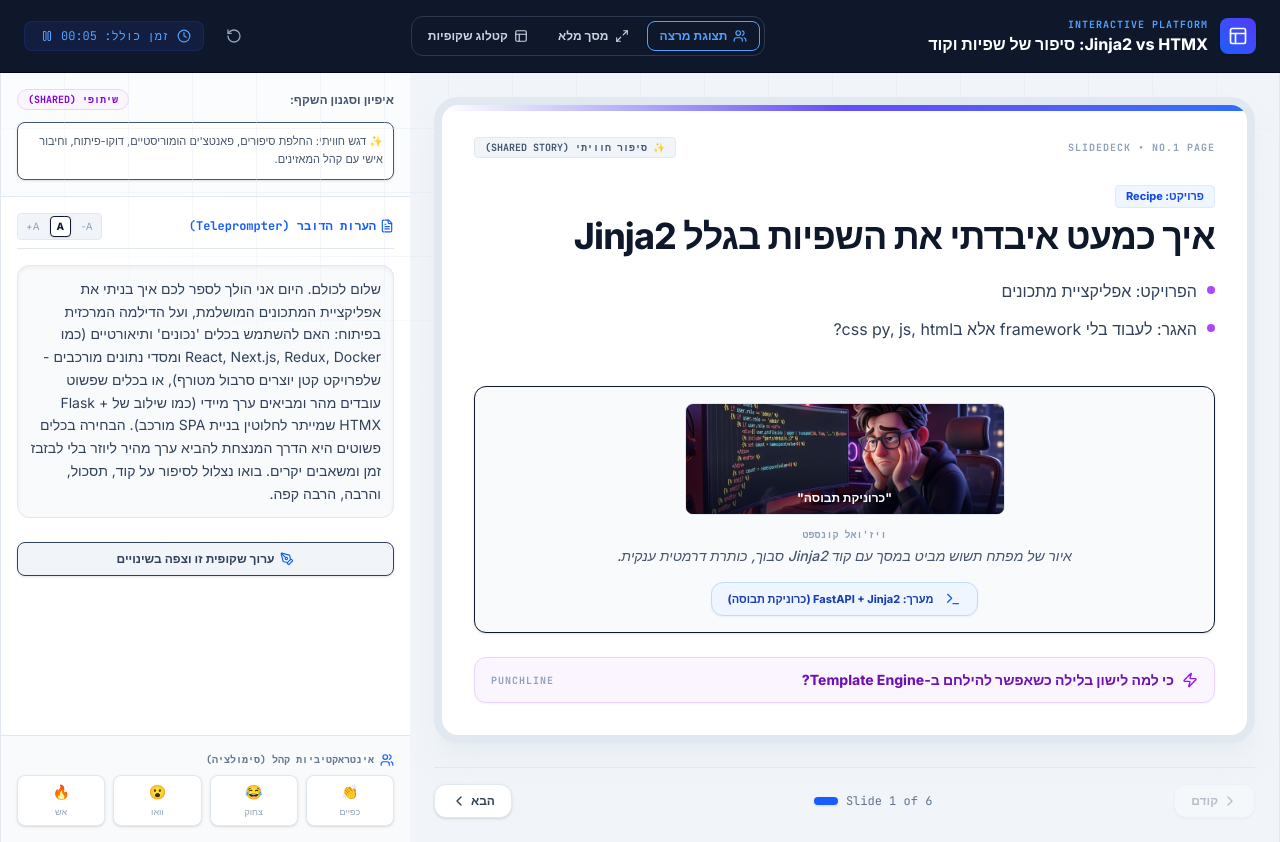
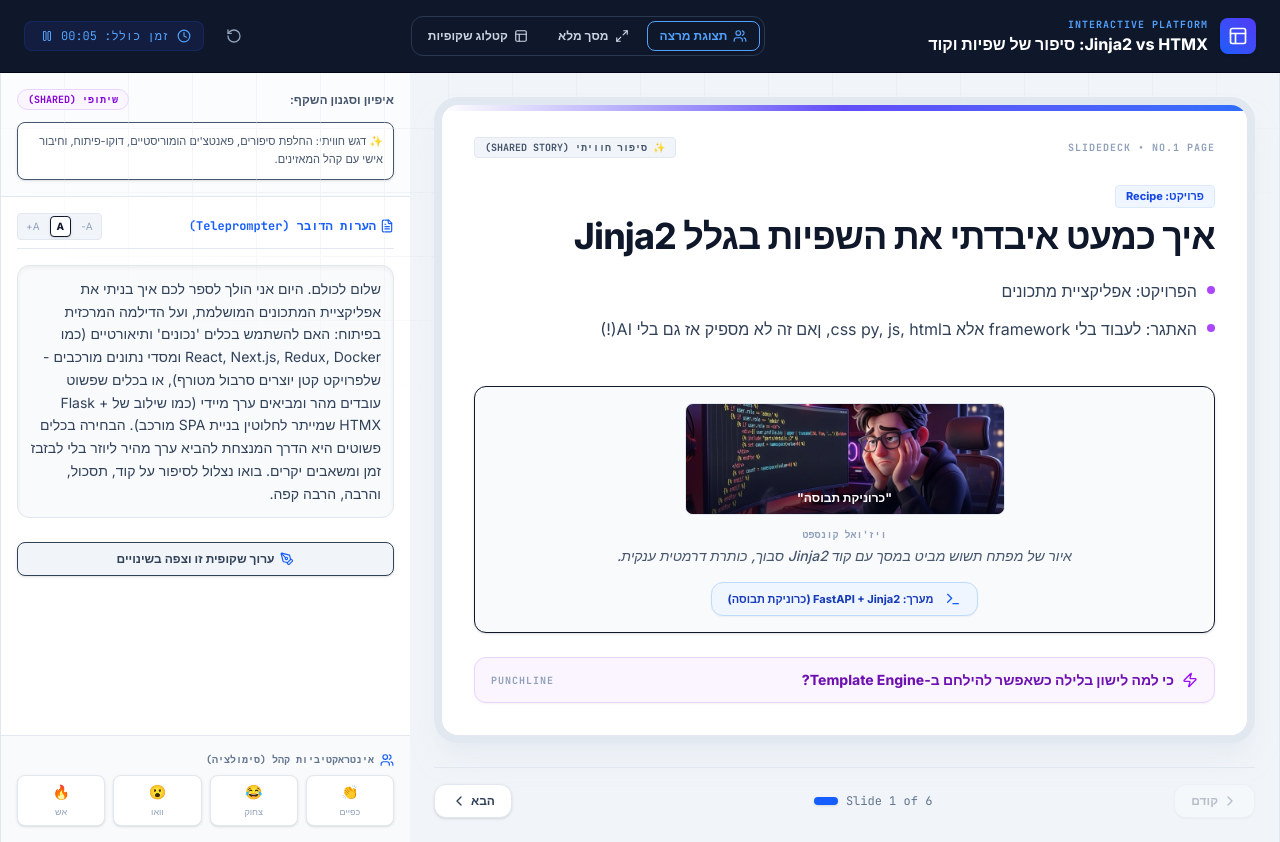
Before and after one commit to David-Beninson/recipe_presentation, a React (Vite) app: page / in a window 1280 px wide. Built offline with nearby package versions, Linux system fonts and the light colour scheme.

Commit message:
fix Transcription

```diff
--- a/src/slidesData.ts
+++ b/src/slidesData.ts
@@ -11,7 +11,7 @@
       subheading: "פרויקט: Recipe ",
       points: [
         "הפרויקט: אפליקציית מתכונים",
-        "האגר: לעבוד בלי framework אלא בcss py, js, html?",
+        "האתגר: לעבוד בלי framework אלא בcss py, js, html, ןאם זה לא מספיק אז גם בלי AI(!)",
       ],
       punchline: "כי למה לישון בלילה כשאפשר להילחם ב-Template Engine?"
     },
```
